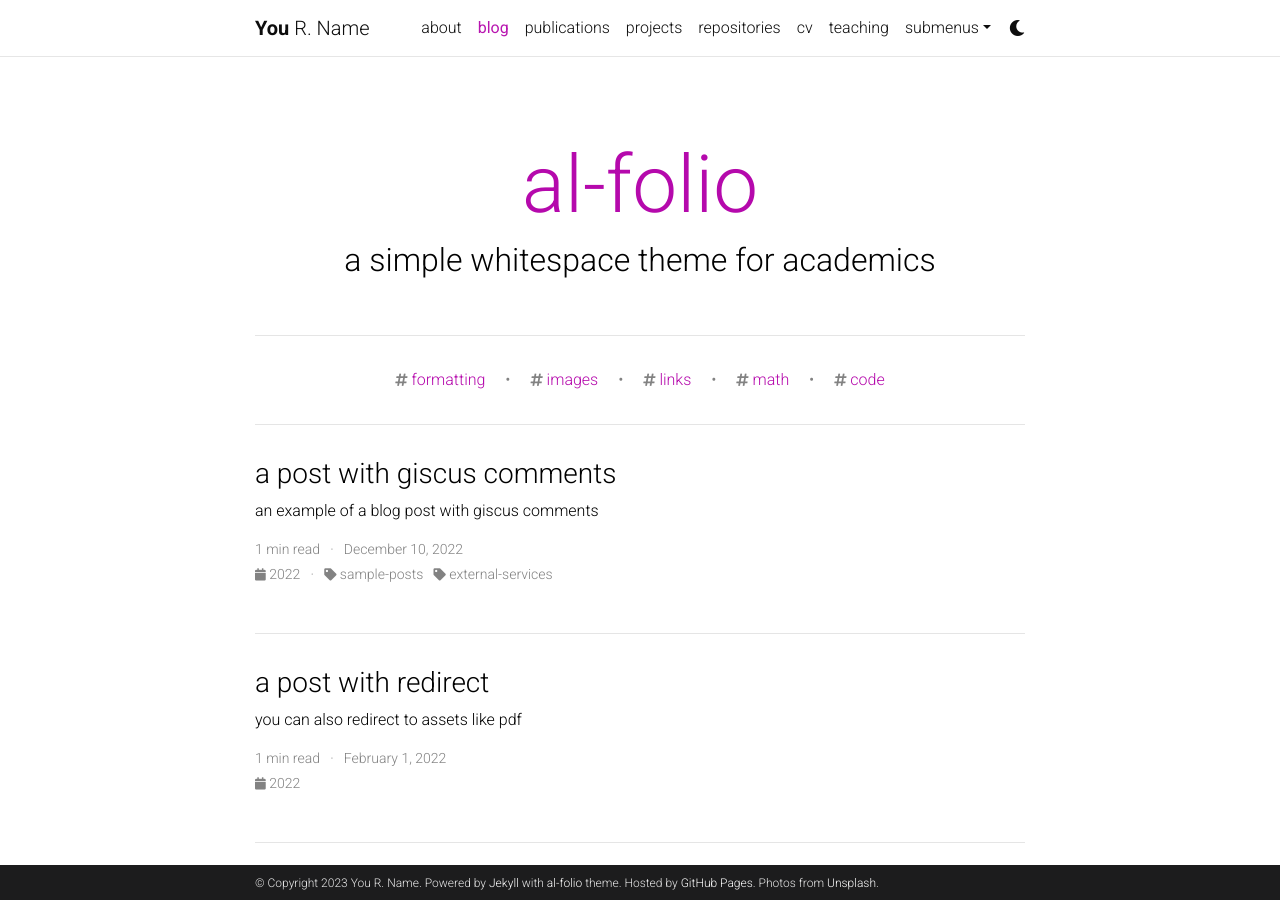
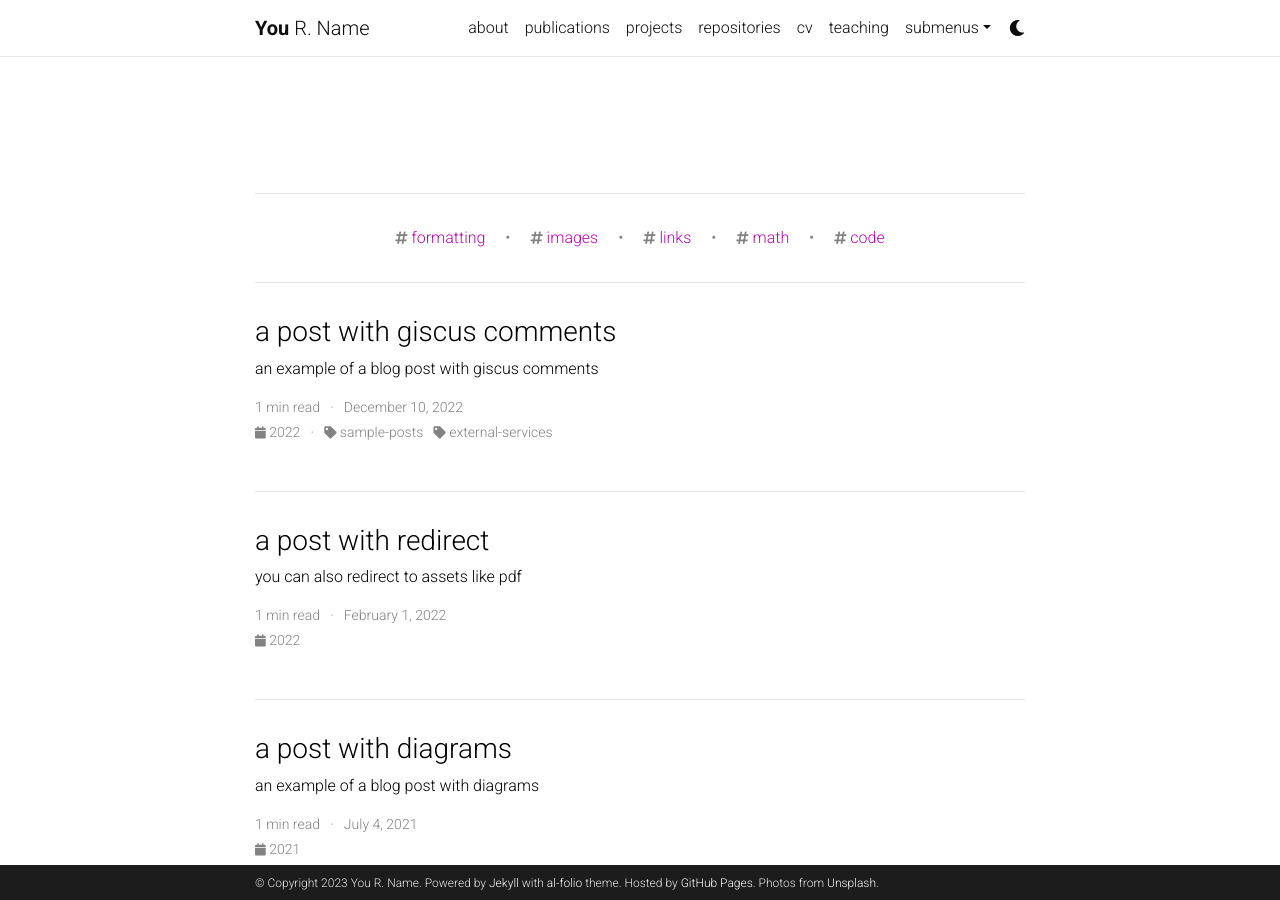
Before and after one commit to ml-in-practice/ml-in-practice.github.io, a Jekyll site: the page built from blog/index.html, in a window 1280 px wide and 900 px high. Built offline with Jekyll 4.4.1, drawn with Linux system fonts in a browser that asks for light colours; the list of posts is cut into pages by our own code; comment, search, counter and statistics services are not loaded; a style sheet for code colours, icons or effects is not loaded.

Commit message:
initial changes

```diff
--- a/_config.yml
+++ b/_config.yml
@@ -18,8 +18,8 @@
 lang: en # the language of your site (for example: en, fr, cn, ru, etc.)
 icon: ⚛️  # the emoji used as the favicon (alternatively, provide image name in /assets/img/)
 
-url: https://alshedivat.github.io # the base hostname & protocol for your site
-baseurl: /al-folio # the subpath of your site, e.g. /blog/
+url: https://ml-in-practice.github.io # the base hostname & protocol for your site
+baseurl: # the subpath of your site, e.g. /blog/
 last_updated: false # set to true if you want to display last updated in the footer
 impressum_path:  # set to path to include impressum link in the footer, use the same path as permalink in a page, helps to conform with EU GDPR
 
@@ -71,13 +71,13 @@
 # Social integration
 # -----------------------------------------------------------------------------
 
-github_username: # your GitHub user name
+github_username: ml-in-practice # your GitHub user name
 gitlab_username: # your GitLab user name
 twitter_username: # your Twitter handle
 mastodon_username: # your mastodon instance+username in the format instance.tld/@username
 linkedin_username: # your LinkedIn user name
 telegram_username: # your Telegram user name
-scholar_userid: # your Google Scholar ID
+scholar_userid: 0gpvxyoAAAAJ # your Google Scholar ID
 semanticscholar_id: # your Semantic Scholar ID
 whatsapp_number: # your WhatsApp number (full phone number in international format. Omit any zeroes, brackets, or dashes when adding the phone number in international format.)
 orcid_id: # your ORCID ID
@@ -120,9 +120,9 @@
 # Blog
 # -----------------------------------------------------------------------------
 
-blog_name: al-folio # blog_name will be displayed in your blog page
-blog_nav_title: blog # your blog must have a title for it to be displayed in the nav bar
-blog_description: a simple whitespace theme for academics
+blog_name: # blog_name will be displayed in your blog page
+blog_nav_title: # your blog must have a title for it to be displayed in the nav bar
+blog_description:
 permalink: /blog/:year/:title/
 
 # Pagination
```
